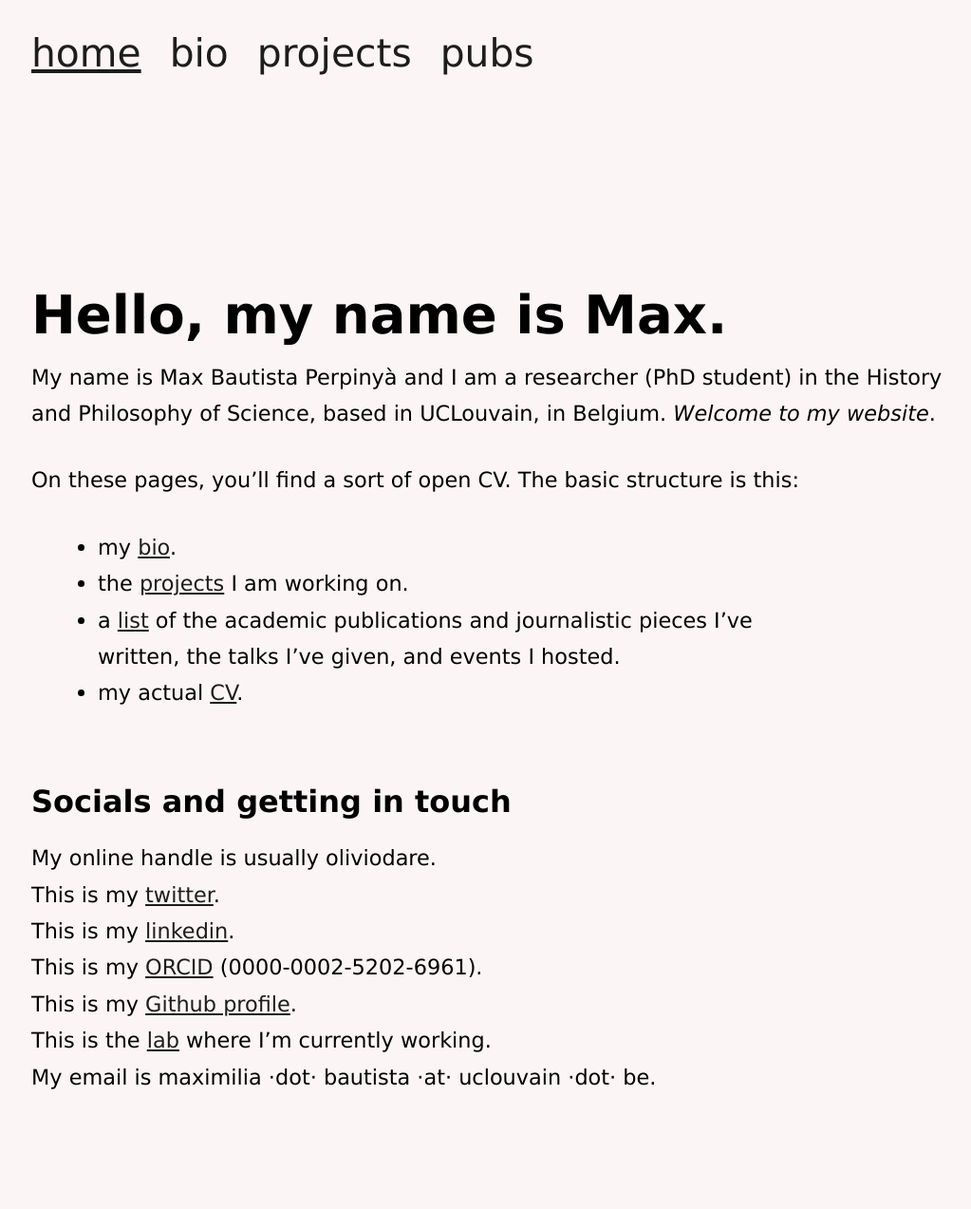
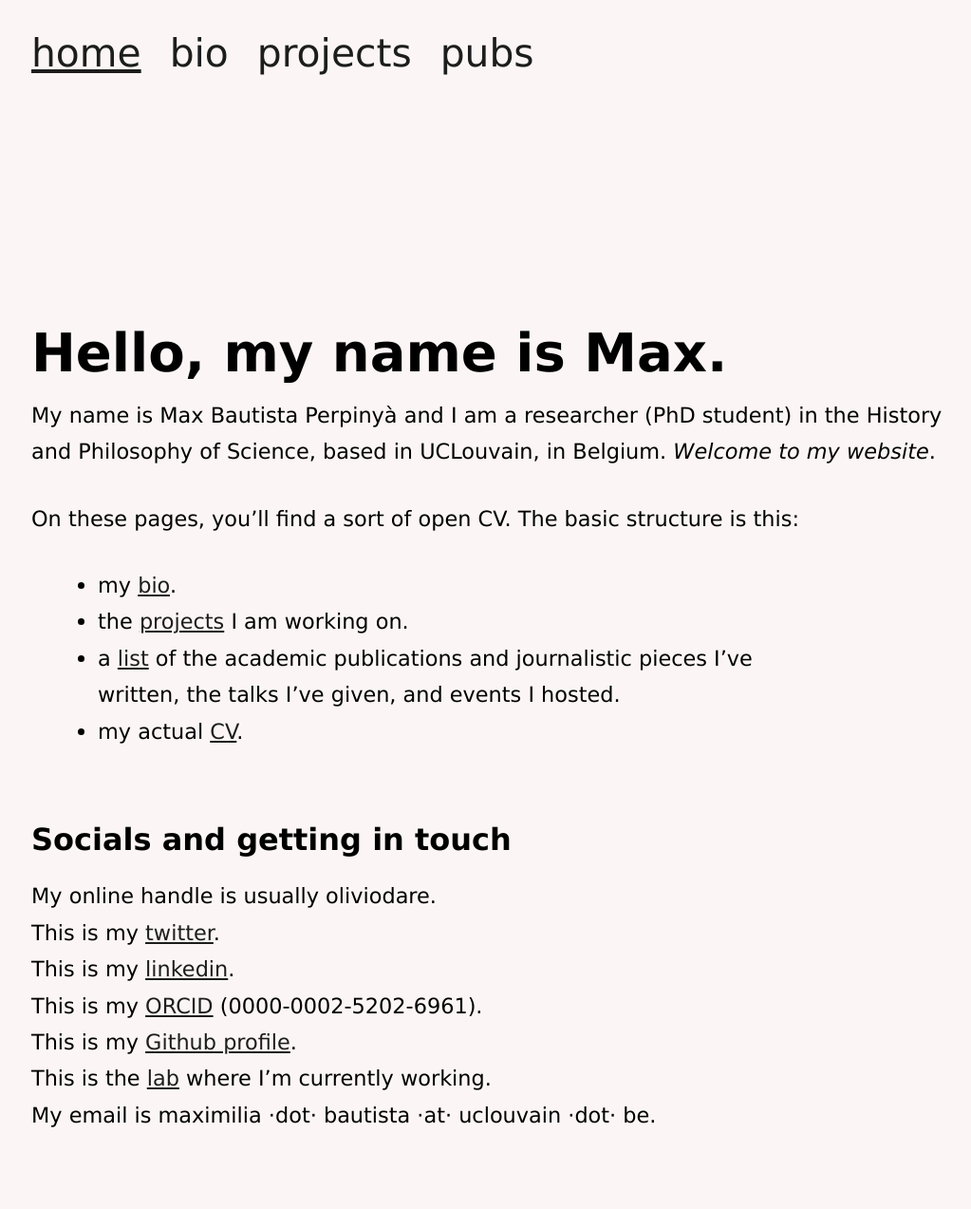
Before and after one commit to oliviodare/oliviodare.com, a Jekyll site: the page built from index.md, in a window 1280 px wide. Shown: the whole page at 95% size, without its empty margins (95-1118 px from the left). Built offline with Jekyll 4.4.1, drawn with Linux system fonts in a browser that asks for light colours; before the commit the page ends 1233 px from its top, so only the background shows below that.

Commit message:
layout rearrangement

```diff
--- /dev/null
+++ b/_layouts/homepage.html
@@ -0,0 +1,15 @@
+<!doctype html>
+<html>
+  <head>
+    <meta charset="utf-8">
+    <title>{{ page.title }}</title>
+    <link rel="stylesheet" href="/assets/css/styles.css">
+    {% seo %}
+  </head>
+  <body>
+    <link rel="stylesheet" href="/assets/css/styles.css">
+    {% include navigation.html %}
+    <br><br><br><br><br>
+    {{ content }}
+  </body>
+</html>
--- a/_sass/main.scss
+++ b/_sass/main.scss
@@ -98,7 +98,6 @@
 h1 {
   font-size: 3.5em;
   font-weight: bold;
-  margin-top: 75px;
   margin-bottom: 20px;
 	line-height: 0.9em;
 }
```
Also changed, not shown: index.md (+1 -1 lines).
